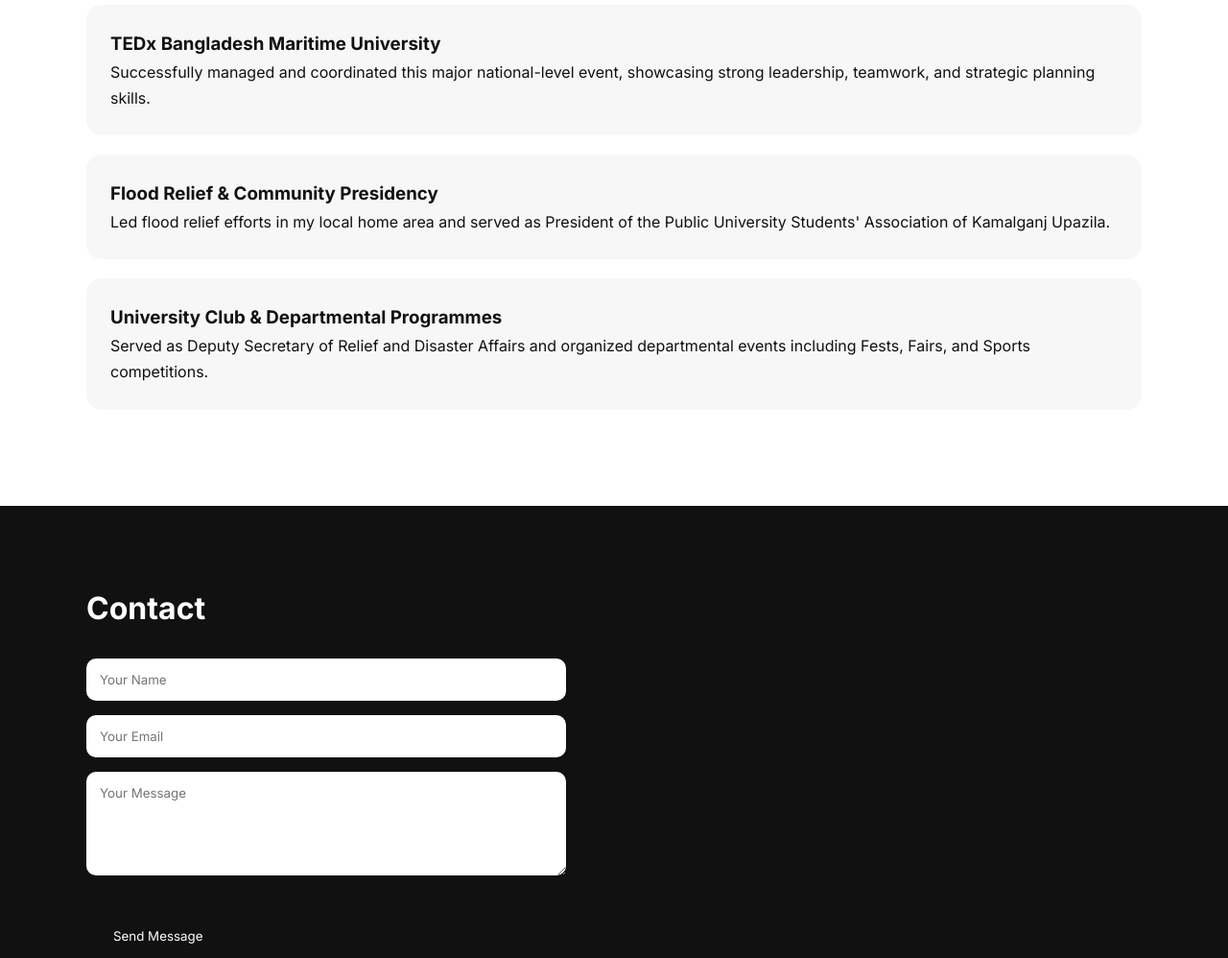
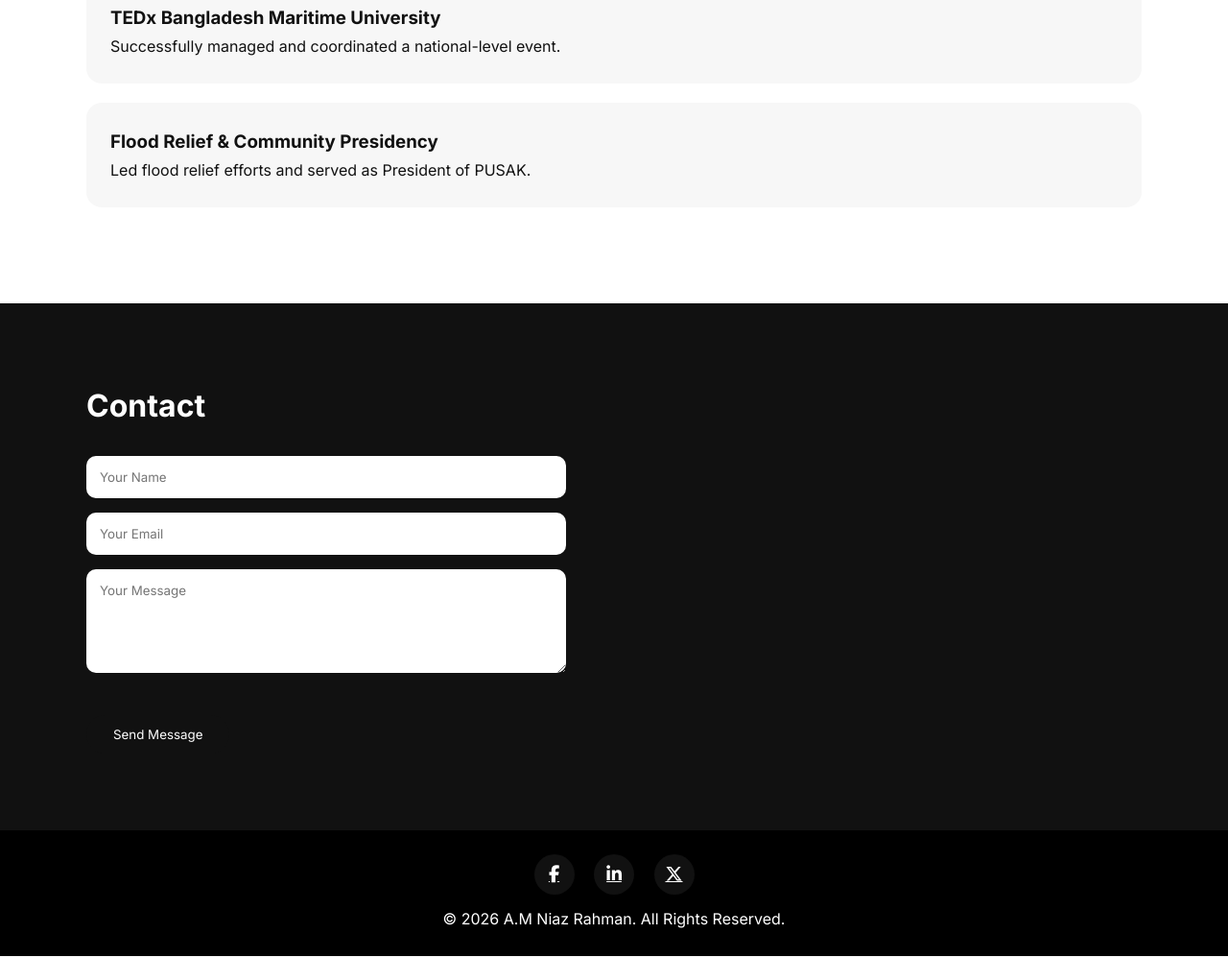
Before and after one commit to amniazrahman/web, a plain HTML site: page index.html in a window 1280 px wide. Shown: the part 1386-2384 px from the top of the page at 96% size. Drawn offline with nearby package versions, Linux system fonts and the light colour scheme.

Commit message:
Update index.html

```diff
--- a/index.html
+++ b/index.html
@@ -4,8 +4,15 @@
   <meta charset="UTF-8" />
   <meta name="viewport" content="width=device-width, initial-scale=1.0" />
   <title>A.M Niaz Rahman | Portfolio</title>
+
+  <!-- Google Font -->
+  <link href="https://fonts.googleapis.com/css2?family=Inter:wght@300;400;600;700&display=swap" rel="stylesheet">
+
+  <!-- Font Awesome (Social Icons) -->
+  <link rel="stylesheet" href="https://cdnjs.cloudflare.com/ajax/libs/font-awesome/6.5.1/css/all.min.css">
+
+  <!-- CSS -->
   <link rel="stylesheet" href="style.css" />
-  <link href="https://fonts.googleapis.com/css2?family=Inter:wght@300;400;600;700&display=swap" rel="stylesheet">
 </head>
 <body>
 
@@ -33,7 +40,6 @@
     </div>
     <div class="hero-img">
       <img src="header.png" alt="A.M Niaz Rahman">
-
     </div>
   </div>
 </section>
@@ -47,7 +53,6 @@
       event management, and community activities.
       <br><br>
       I enjoy building networks, managing impactful events, and working on strategic projects that create real value.
-      My vision is to grow as a leader who blends engineering knowledge with entrepreneurship and social responsibility.
     </p>
   </div>
 </section>
@@ -74,28 +79,13 @@
 
     <div class="project-card">
       <h3>TEDx Bangladesh Maritime University</h3>
-      <p>
-        Successfully managed and coordinated this major national-level event,
-        showcasing strong leadership, teamwork, and strategic planning skills.
-      </p>
+      <p>Successfully managed and coordinated a national-level event.</p>
     </div>
 
     <div class="project-card">
       <h3>Flood Relief & Community Presidency</h3>
-      <p>
-        Led flood relief efforts in my local home area and served as President of the
-        Public University Students' Association of Kamalganj Upazila.
-      </p>
+      <p>Led flood relief efforts and served as President of PUSAK.</p>
     </div>
-
-    <div class="project-card">
-      <h3>University Club & Departmental Programmes</h3>
-      <p>
-        Served as Deputy Secretary of Relief and Disaster Affairs and organized
-        departmental events including Fests, Fairs, and Sports competitions.
-      </p>
-    </div>
-
   </div>
 </section>
 
@@ -103,19 +93,36 @@
 <section id="contact" class="section dark">
   <div class="container">
     <h2 class="section-title">Contact</h2>
-    <form class="contact-form">
-      <input type="text" placeholder="Your Name" required>
-      <input type="email" placeholder="Your Email" required>
-      <textarea placeholder="Your Message" rows="5" required></textarea>
+
+    <form id="contactForm" class="contact-form">
+      <input type="text" name="name" placeholder="Your Name" required>
+      <input type="email" name="email" placeholder="Your Email" required>
+      <textarea name="message" rows="5" placeholder="Your Message" required></textarea>
       <button type="submit" class="btn-primary">Send Message</button>
     </form>
   </div>
 </section>
 
+<!-- ===== FOOTER ===== -->
 <footer class="footer">
+  <div class="social-links">
+    <a href="https://www.facebook.com/niazrahman.012/" target="_blank"><i class="fab fa-facebook-f"></i></a>
+    <a href="https://www.linkedin.com/in/am-niaz-rahman-64861833a/?utm_source=share&utm_campaign=share_via&utm_content=profile&utm_medium=android_app"_blank"><i class="fab fa-linkedin-in"></i></a>
+    <a href="https://x.com/am_niazrahman" target="_blank"><i class="fab fa-x-twitter"></i></a>
+  </div>
   <p>© 2026 A.M Niaz Rahman. All Rights Reserved.</p>
 </footer>
 
+<!-- EmailJS -->
+<script src="https://cdn.jsdelivr.net/npm/emailjs-com@3/dist/email.min.js"></script>
+<script>
+  (function(){
+    emailjs.init("gZZfnW74EYfFMCyXF"); // ✅ YOUR PUBLIC KEY
+  })();
+</script>
+
+<!-- JS -->
 <script src="script.js"></script>
+
 </body>
 </html>
```
